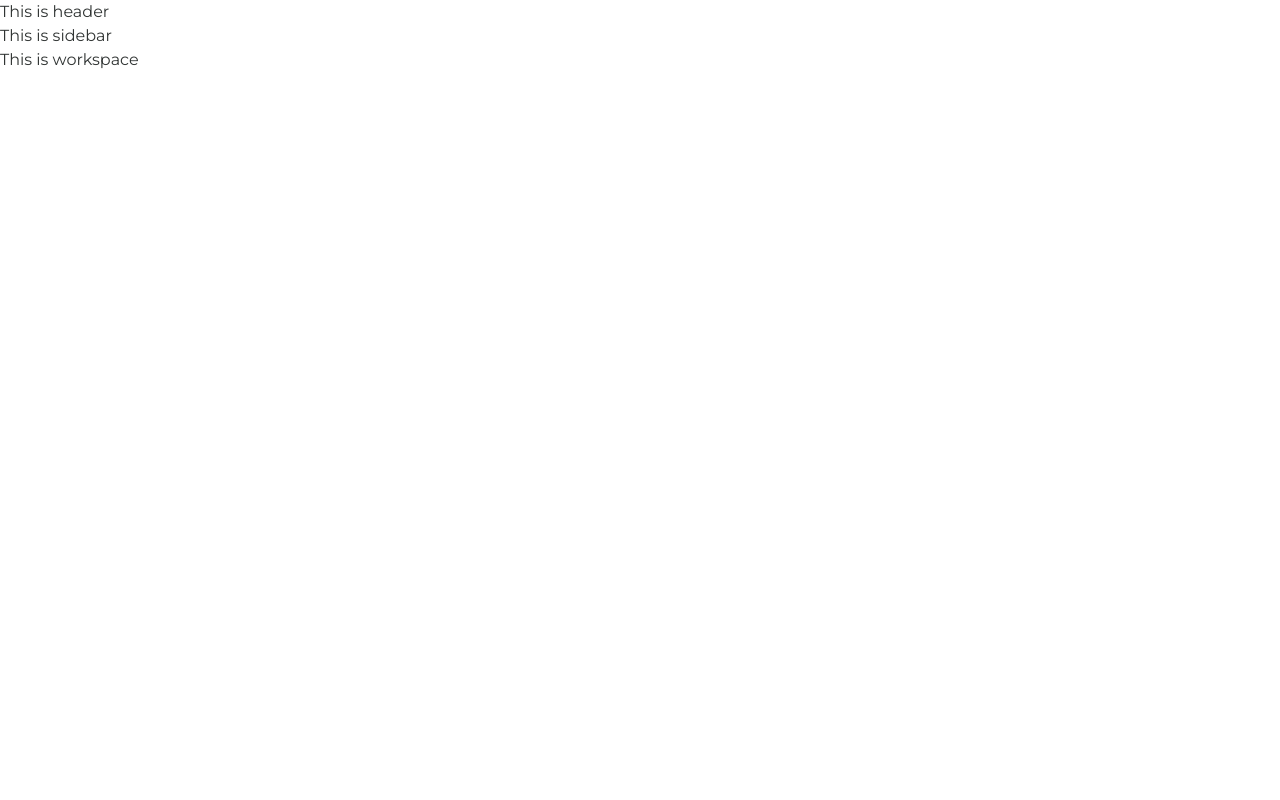
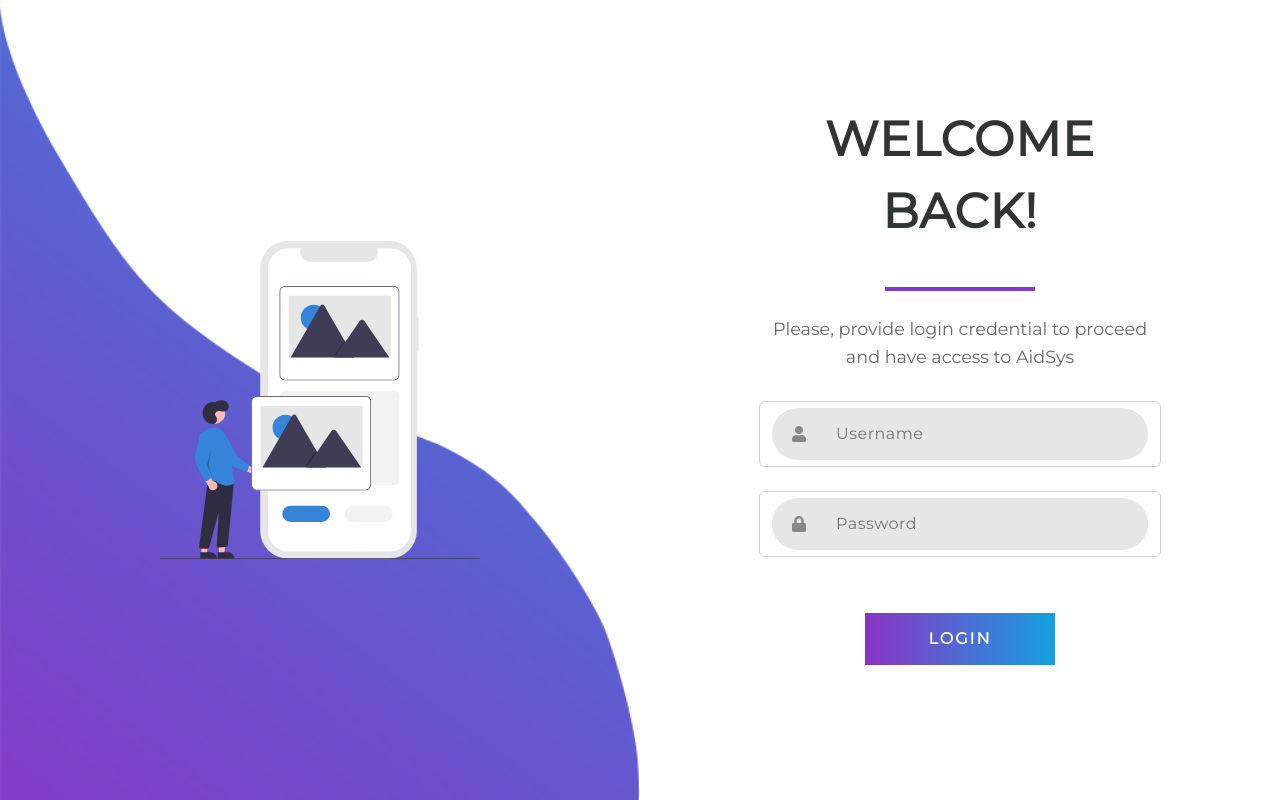
Before and after one commit to SusheelThapa/AidSys-Front-End, a React (Create React App) app: page / in a window 1280 px wide. Built offline with nearby package versions, Linux system fonts and the light colour scheme.

Commit message:
Rendering the Landing page or Login page based on token present
We have use useState to store the retrieve token
We have use useEffect to get and store the token in useState variable

Then, we have used conditional rendering to render page dynamically

```diff
--- a/src/App.js
+++ b/src/App.js
@@ -1,14 +1,42 @@
+import React, { useState, useEffect } from "react";
+
 import Header from "./components/Header";
+import Login from "./components/Login";
 import Sidebar from "./components/Sidebar";
 import Workspace from "./components/Workspace";
 
+import { getToken } from "./services/token";
+
 function App() {
+  const [token, setToken] = useState();
+
+  useEffect(() => {
+    /**
+     * This useEffect get the token store in local storage and
+     * set the value of token
+     */
+    const tokenLocal = getToken();
+
+    setToken(tokenLocal);
+  }, []);
+
   return (
-    <div>
-      <Header />
-      <Sidebar />
-      <Workspace />
-    </div>
+    /**
+     * Token can be considered as identity of user.
+     * If token is present in localStorage then we will show Header SideBar Workspace
+     * If token is not present in localStorage then we will show Login page
+     */
+    <React.Fragment>
+      {token != null && (
+        <div>
+          <Header />
+          <Sidebar />
+          <Workspace />
+        </div>
+      )}
+
+      {token == null && <Login />}
+    </React.Fragment>
   );
 }
 
```
